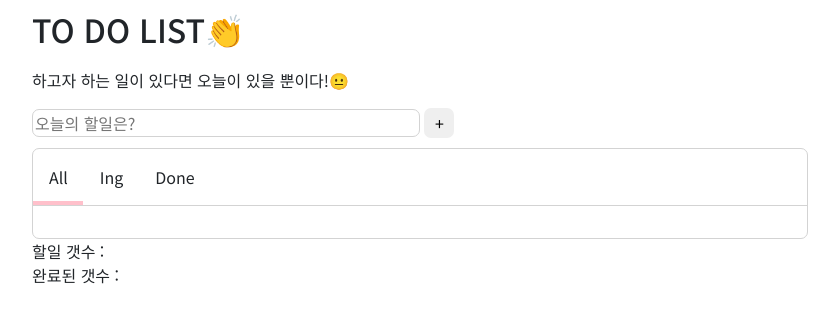
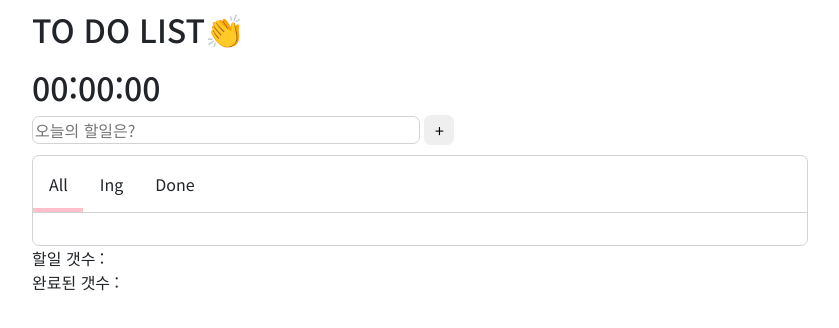
Before and after one commit to imjungim/ToDoList, a plain HTML site: page index.html in a window 1280 px wide. Shown: the whole page, without its empty margins (220-1059 px from the left). Drawn offline with nearby package versions, Linux system fonts and the light colour scheme.

Commit message:
Update index.html

```diff
--- a/index.html
+++ b/index.html
@@ -20,8 +20,10 @@
   </head>
   <body>
     <div class="container">
-      <h2 class="title">TO DO LIST👏</h2>
-      <p>하고자 하는 일이 있다면 오늘이 있을 뿐이다!😐</p>
+      <section class="title-section">
+        <h2 class="title">TO DO LIST👏</h2>
+        <h2 class="clock">00:00:00</h2>
+      </section>
       <section class="input-area">
         <input type="text" id="task-input" placeholder="오늘의 할일은?" required/>
         <button id="add-button">+</button>
```
